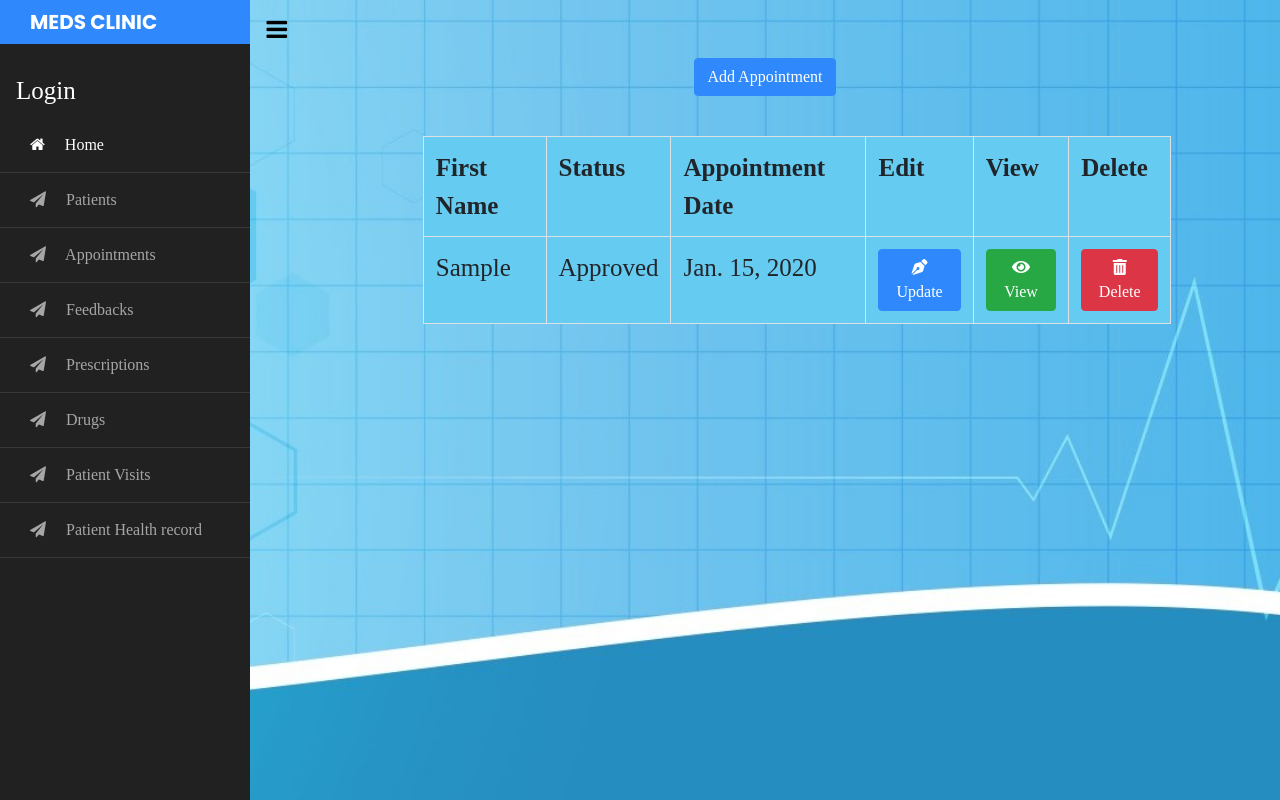
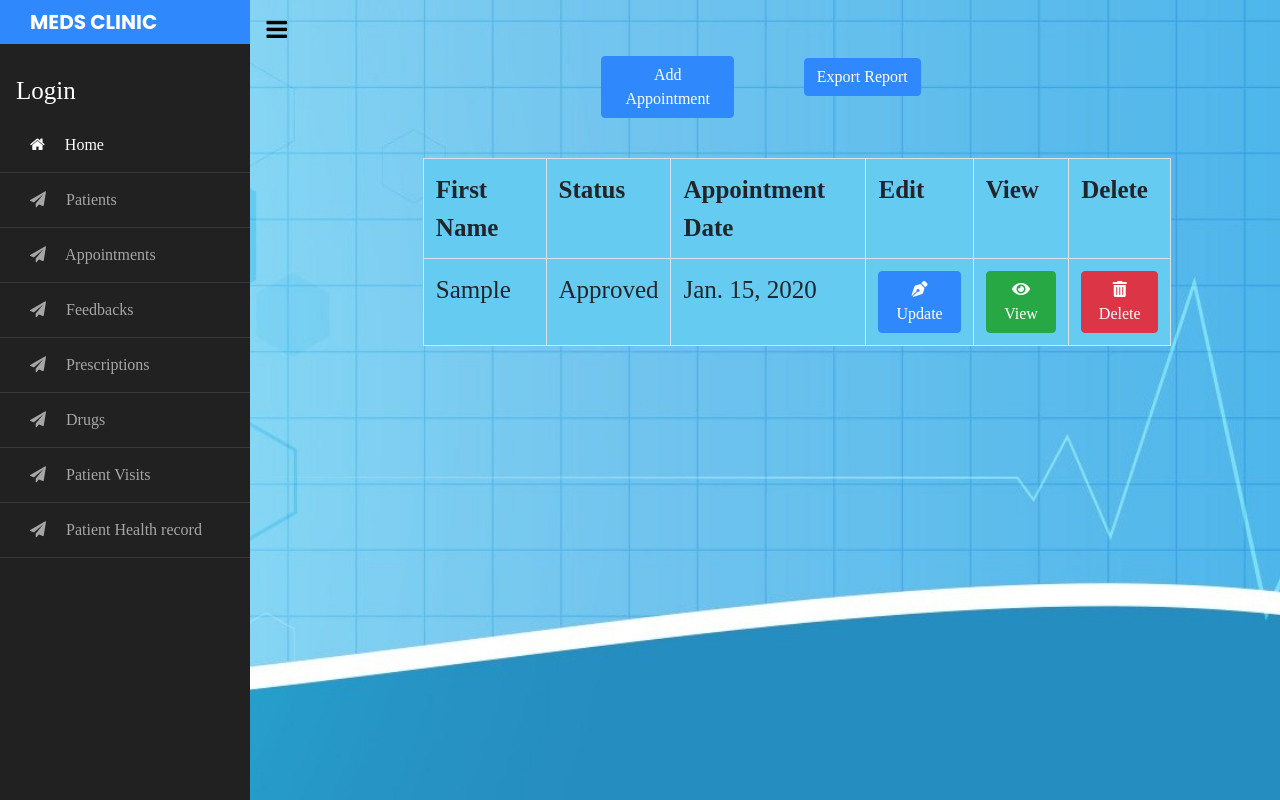
Before and after one commit to ngetichnicholas/Meds, a Django app: page /appointments in a window 1280 px wide. Run offline with Django 3.2, Linux system fonts and the light colour scheme; tables that the repository leaves empty hold one stand-in row (values such as "Sample post"); style sheets or scripts are compiled from the project's sources; some libraries are stand-ins or nearby versions.

Commit message:
Add export report function to appointments

```diff
--- a/clinic_app/templates/appointments.html
+++ b/clinic_app/templates/appointments.html
@@ -5,8 +5,16 @@
   <div class="row">
     <div class="col-md-1"></div>
     <div class="col-md-10">
-        <a class="nav-item nav-link text-center"  href="{% url 'add_appointment' %}"><button class="btn btn-primary">Add Appointment</button></a>
-
+      <div class="row">
+        <div class="col-md-3"></div>
+        <div class="col-md-3">
+          <a class="nav-item nav-link text-center"  href="{% url 'add_appointment' %}"><button class="btn btn-primary">Add Appointment</button></a>
+        </div>
+        <div class="col-md-3">
+          <a class="nav-item nav-link text-center"  href="{% url 'export_appointments' %}"><button class="btn btn-primary">Export Report</button></a>
+        </div>
+        <div class="col-md-3"></div>
+      </div>
         <table class="table table-bordered">
           <tr>
             <th>First Name</th>
--- a/clinic_app/urls.py
+++ b/clinic_app/urls.py
@@ -22,6 +22,7 @@ urlpatterns = [
   path('update_appointment/<int:appointment_id>', app_views.update_appointment,name='update_appointment'),
   path('delete_appointment/<int:appointment_id>', app_views.delete_appointment,name='delete_appointment'),
   path('appointment_details/<int:appointment_id>',app_views.appointment_details,name='appointment_details'),
+  path('export_appointments',app_views.export_appointments,name='export_appointments'),
 
   path('add_prescription', app_views.add_prescription,name='add_prescription'),
   path('prescriptions', app_views.prescriptions,name='prescriptions'),
--- a/clinic_app/views.py
+++ b/clinic_app/views.py
@@ -42,6 +42,7 @@ def patients(request):
   patients = Patient.objects.all().order_by('-first_name')
   return render(request,'patients.html',{'patients':patients})
 
+#Export  table data as csv
 def export_patients(request):
   response = HttpResponse(content_type = 'text/csv')
   response['Content-Disposition'] = 'attachment; filename = Patients'+ str(datetime.datetime.now())+'.csv'
@@ -106,6 +107,21 @@ def delete_patient(request,patient_id):
 def appointments(request):
   appointments = PatientAppointment.objects.all().order_by('-date_made')
   return render(request,'appointments.html',{'appointments':appointments})
+
+#Export  table data as csv
+def export_appointments(request):
+  response = HttpResponse(content_type = 'text/csv')
+  response['Content-Disposition'] = 'attachment; filename = appointments'+ str(datetime.datetime.now())+'.csv'
+
+  writer = csv.writer(response)
+  writer.writerow(['First Name','Last Name','Gender','Age','Tel No','Status','Date Recorded','Appointment Date',])
+
+  appointments = PatientAppointment.objects.all()
+
+  for appointment in appointments:
+    writer.writerow([appointment.first_name,appointment.last_name,appointment.gender,appointment.age,appointment.phone,appointment.approve,appointment.approve,appointment.date_made,appointment.appointment_date])
+
+  return response
 
 #Get single appointment
 def appointment_details(request,appointment_id):
```
Also changed, not shown: clinic_app/templates/patients.html (+10 -2 lines).
